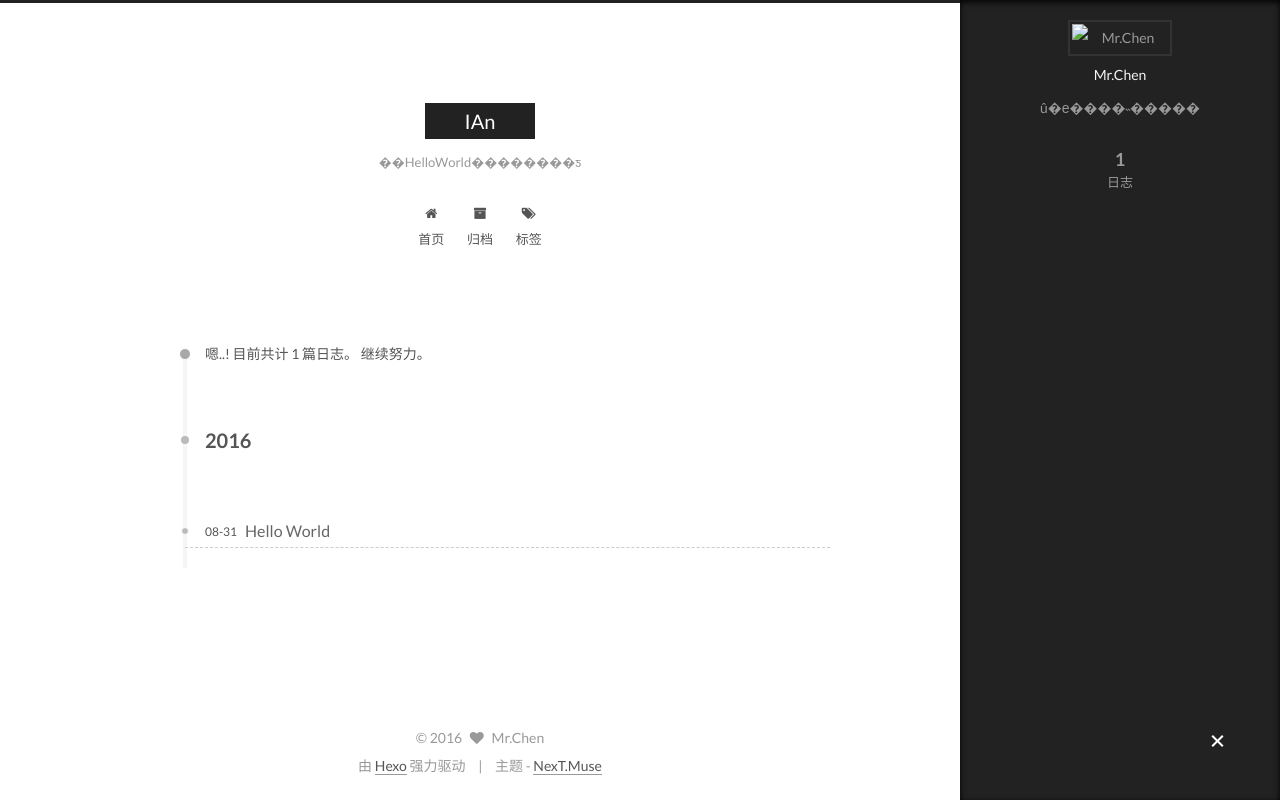
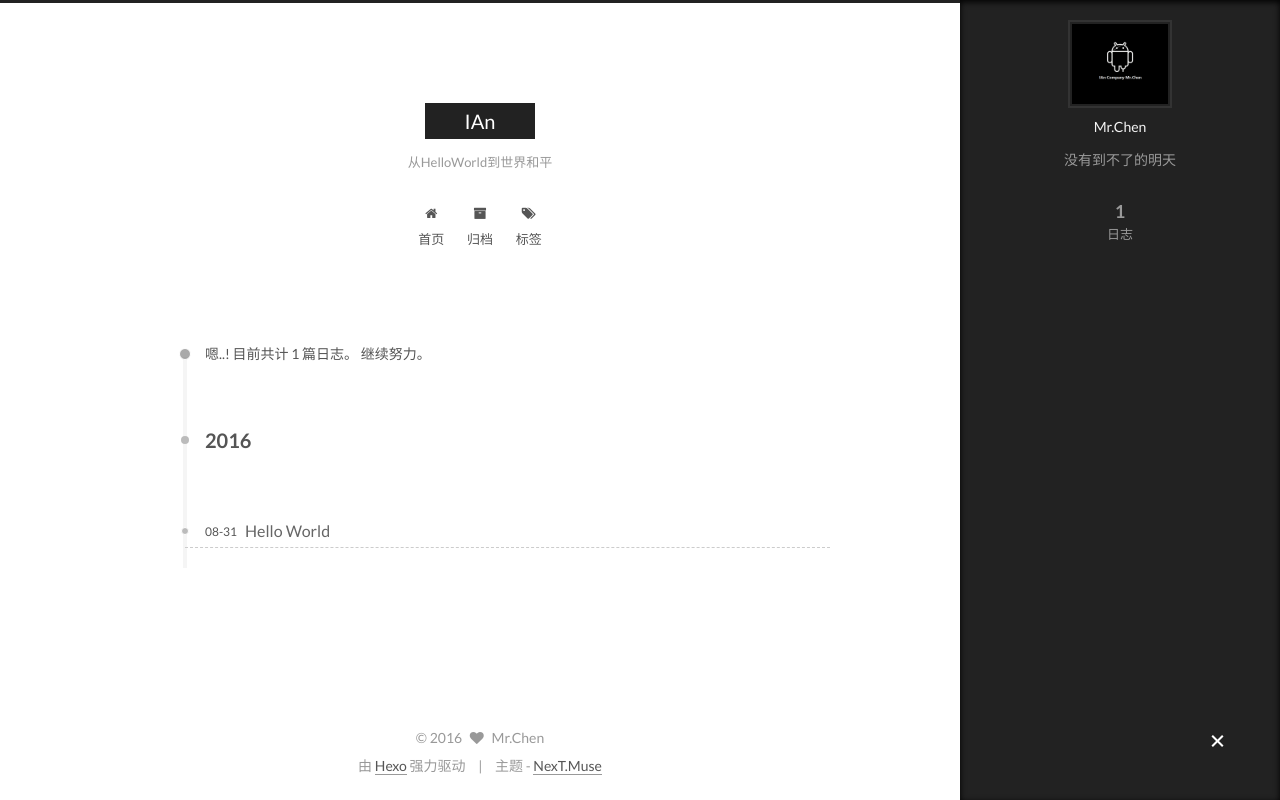
Before and after one commit to IAn2018cs/IAn2018cs.github.io, a plain HTML site: page archives/2016/08/index.html in a window 1280 px wide. Both pictures are taken after a click on the element 1217 px from the left and 742 px from the top of the page. Drawn offline with Linux system fonts and the light colour scheme.

Commit message:
Site updated: 2016-08-31 22:26:58

```diff
--- a/archives/2016/08/index.html
+++ b/archives/2016/08/index.html
@@ -84,15 +84,15 @@
 
 
 
-<meta name="description" content="û�е����˵�����">
+<meta name="description" content="没有到不了的明天">
 <meta property="og:type" content="website">
 <meta property="og:title" content="IAn">
 <meta property="og:url" content="http://yoursite.com/archives/2016/08/index.html">
 <meta property="og:site_name" content="IAn">
-<meta property="og:description" content="û�е����˵�����">
+<meta property="og:description" content="没有到不了的明天">
 <meta name="twitter:card" content="summary">
 <meta name="twitter:title" content="IAn">
-<meta name="twitter:description" content="û�е����˵�����">
+<meta name="twitter:description" content="没有到不了的明天">
 
 
 
@@ -150,7 +150,7 @@
       <span class="logo-line-after"><i></i></span>
     </a>
   </div>
-  <p class="site-subtitle">��HelloWorld��������ƽ</p>
+  <p class="site-subtitle">从HelloWorld到世界和平</p>
 </div>
 
 <div class="site-nav-toggle">
@@ -304,10 +304,10 @@
       <section class="site-overview sidebar-panel  sidebar-panel-active ">
         <div class="site-author motion-element" itemprop="author" itemscope itemtype="http://schema.org/Person">
           <img class="site-author-image" itemprop="image"
-               src="/images/IAnͷ��.png"
+               src="/images/IAn头像.png"
                alt="Mr.Chen" />
           <p class="site-author-name" itemprop="name">Mr.Chen</p>
-          <p class="site-description motion-element" itemprop="description">û�е����˵�����</p>
+          <p class="site-description motion-element" itemprop="description">没有到不了的明天</p>
         </div>
         <nav class="site-state motion-element">
           <div class="site-state-item site-state-posts">
--- a/css/main.css
+++ b/css/main.css
@@ -1548,7 +1548,7 @@ pre .javascript .function {
   width: 4px;
   height: 4px;
   border-radius: 50%;
-  background: #aaf4bf;
+  background: #5211ff;
 }
 .links-of-blogroll {
   font-size: 13px;
```
Also changed, not shown: 2016/08/31/hello-world/index.html (+3 -3 lines), archives/2016/index.html (+6 -6 lines), archives/index.html (+6 -6 lines), index.html (+6 -6 lines).
